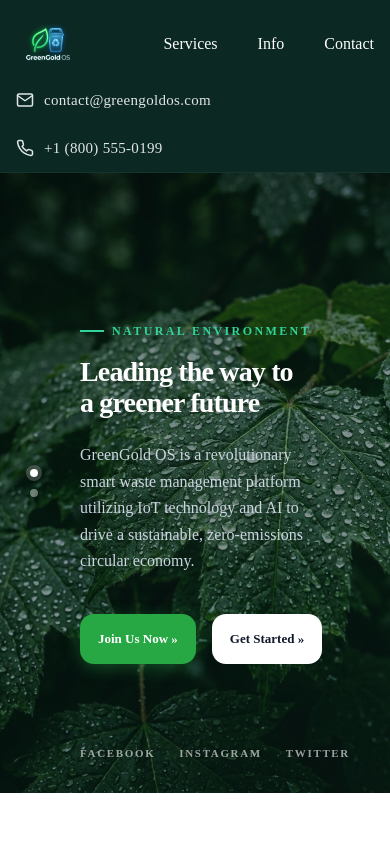
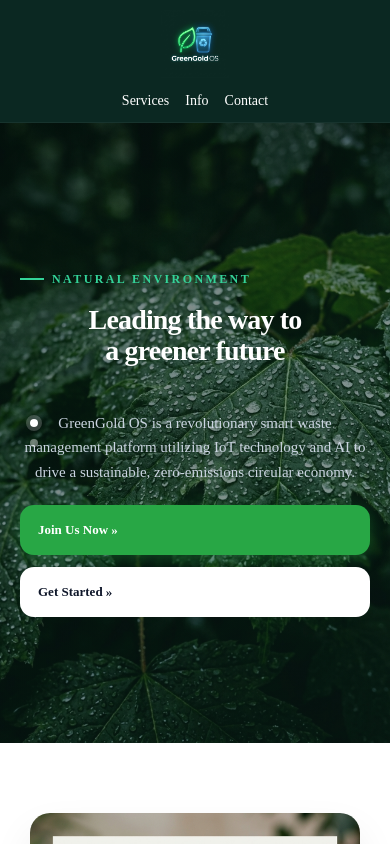
Before and after one commit to SaadAbdullah72/green-gold, a React (Vite) app: page / in a window 390 px wide. Built offline with nearby package versions, Linux system fonts and the light colour scheme.

Commit message:
Fix full white opening preloader page, enlarge mobile logo, remove social links text

```diff
--- a/src/App.jsx
+++ b/src/App.jsx
@@ -468,12 +468,7 @@ export default function App() {
             </button>
           </div>
 
-          {/* Social Links Bottom Left */}
-          <div className="eco-hero-socials-bottom">
-            <span>FACEBOOK</span>
-            <span>INSTAGRAM</span>
-            <span>TWITTER</span>
-          </div>
+
 
           {/* Slider Controls Removed */}
         </section>
--- a/src/index.css
+++ b/src/index.css
@@ -1173,31 +1173,174 @@ h1, h2, h3, h4, h5, h6 {
 @media (max-width: 768px) {
   /* ── Landing Page Navbar ── */
   .eco-navbar {
-    padding: 12px 16px !important;
+    padding: 10px 16px !important;
     flex-wrap: wrap;
     gap: 12px;
-    justify-content: space-between !important;
+    justify-content: center !important;
   }
   .eco-navbar img {
-    width: 64px !important;
-    height: 64px !important;
+    width: 68px !important;
+    height: 68px !important;
+    object-fit: contain !important;
+  }
+  .sidebar-left img {
+    width: 56px !important;
+    height: 56px !important;
+    object-fit: contain !important;
+  }
+  .eco-nav-links {
+    gap: 16px !important;
+    width: 100%;
+    justify-content: center;
+  }
+  .eco-nav-item {
+    font-size: 14px !important;
+  }
+  .eco-navbar > div:last-child {
+    display: none !important;
   }
 
-  .sidebar-left img {
-    width: 52px !important;
-    height: 52px !important;
+  /* ── Hero Section ── */
+  .eco-hero {
+    padding: 60px 20px 40px !important;
+    text-align: center;
+  }
+  .eco-hero-title {
+    font-size: 36px !important;
+    line-height: 1.1 !important;
+  }
+  .eco-hero-desc {
+    font-size: 15px !important;
+    margin: 20px auto !important;
+  }
+  .eco-hero-actions {
+    flex-direction: column;
+    gap: 12px;
+    align-items: center;
+  }
+  .eco-hero-actions button {
+    width: 100%;
+  }
+
+  /* ── About Grid ── */
+  .eco-about-section {
+    padding: 60px 20px !important;
+  }
+  .eco-about-grid {
+    grid-template-columns: 1fr !important;
+    gap: 40px;
+  }
+  .eco-about-image-wrapper {
+    height: auto !important;
+    padding: 10px !important;
+  }
+  .eco-about-img-frame {
+    display: none !important;
+  }
+  .eco-about-title {
+    font-size: 28px !important;
+  }
+
+  /* ── Services Grid ── */
+  .eco-services-section {
+    padding: 60px 20px !important;
+  }
+  .eco-services-grid {
+    grid-template-columns: 1fr !important;
+  }
+
+  /* ── Counter Bar ── */
+  .eco-counter-bar {
+    grid-template-columns: 1fr 1fr !important;
+    gap: 16px;
+    padding: 24px 16px !important;
+    margin-top: 40px !important;
+  }
+
+  /* ── Footer ── */
+  .eco-footer {
+    padding: 24px 16px !important;
+  }
+
+  /* ── Login Portal ── */
+  .login-gate-wrapper {
+    flex-direction: column !important;
+    overflow-y: auto !important;
+  }
+  .login-hero-sidebar {
+    min-height: auto !important;
+    padding: 30px 20px !important;
+  }
+  .login-hero-sidebar img {
+    width: 140px !important;
+    height: 140px !important;
+  }
+  .login-auth-container {
+    padding: 24px 16px !important;
+    max-width: 100% !important;
+  }
+
+  /* ══════════════════════════════════════════════════════════════
+     ALL DASHBOARDS - SIDEBAR COLLAPSE ON MOBILE
+     ══════════════════════════════════════════════════════════════ */
+
+  /* Management, Technician, ProcessingPlant, User, WasteCollector Dashboards */
+  .app-container {
+    display: flex !important;
+    flex-direction: column !important;
+    grid-template-columns: 1fr !important;
+    grid-template-rows: auto 1fr !important;
+  }
+
+  .sidebar-left {
+    position: relative !important;
+    width: 100% !important;
+    min-width: 0 !important;
+    max-width: 100% !important;
+    height: auto !important;
+    padding: 14px 16px !important;
+    flex-direction: row !important;
+    flex-wrap: wrap !important;
+    align-items: center !important;
+    gap: 10px !important;
+    border-right: none !important;
+    border-bottom: 1px solid rgba(255,255,255,0.1) !important;
+  }
+
+  .sidebar-left .app-logo {
+    margin-bottom: 0 !important;
+  }
+
+  .sidebar-left nav {
+    flex-direction: row !important;
+    flex-wrap: wrap !important;
+    gap: 6px !important;
+    flex-grow: 0 !important;
+    width: 100% !important;
+  }
+
+  .sidebar-left .menu-label {
+    display: none !important;
+  }
+
+  .sidebar-left .menu-list {
+    flex-direction: row !important;
+    flex-wrap: wrap !important;
+    gap: 6px !important;
+  }
+
+  .sidebar-left .menu-btn {
+    padding: 8px 12px !important;
+    font-size: 12px !important;
+    white-space: nowrap !important;
   }
 
   .sidebar-left .sidebar-footer {
-    display: flex !important;
-    margin-left: auto !important;
+    display: none !important;
   }
 
   .sidebar-left .profile-card {
-    display: flex !important;
-    padding: 6px 12px !important;
-    border-radius: 8px !important;
-    background: rgba(255,255,255,0.1) !important;
+    display: none !important;
   }
 
   /* Main Content Area */
```
